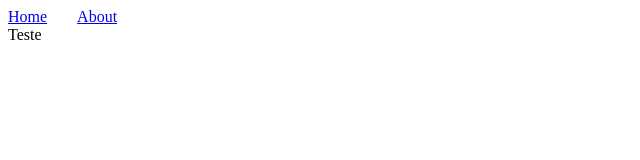
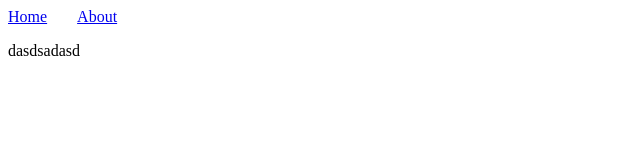
Before and after one commit to KaueRonald/CursoReactTypesrciptMui, a React (Vite) app: page / in a window 1280 px wide. Shown: the top 160 px of the page, without its empty margins (0-640 px from the left). Built offline with nearby package versions, Linux system fonts and the light colour scheme.

Commit message:
refactor: refatorando comandos na App, apra mudar os comandos do react router

```diff
--- a/src/App.tsx
+++ b/src/App.tsx
@@ -1,7 +1,6 @@
 export const App = () => {
   return (
-    <div >
-      Teste
-    </div>
+    <p>dasdsadasd</p>
+
   )
 }
```
